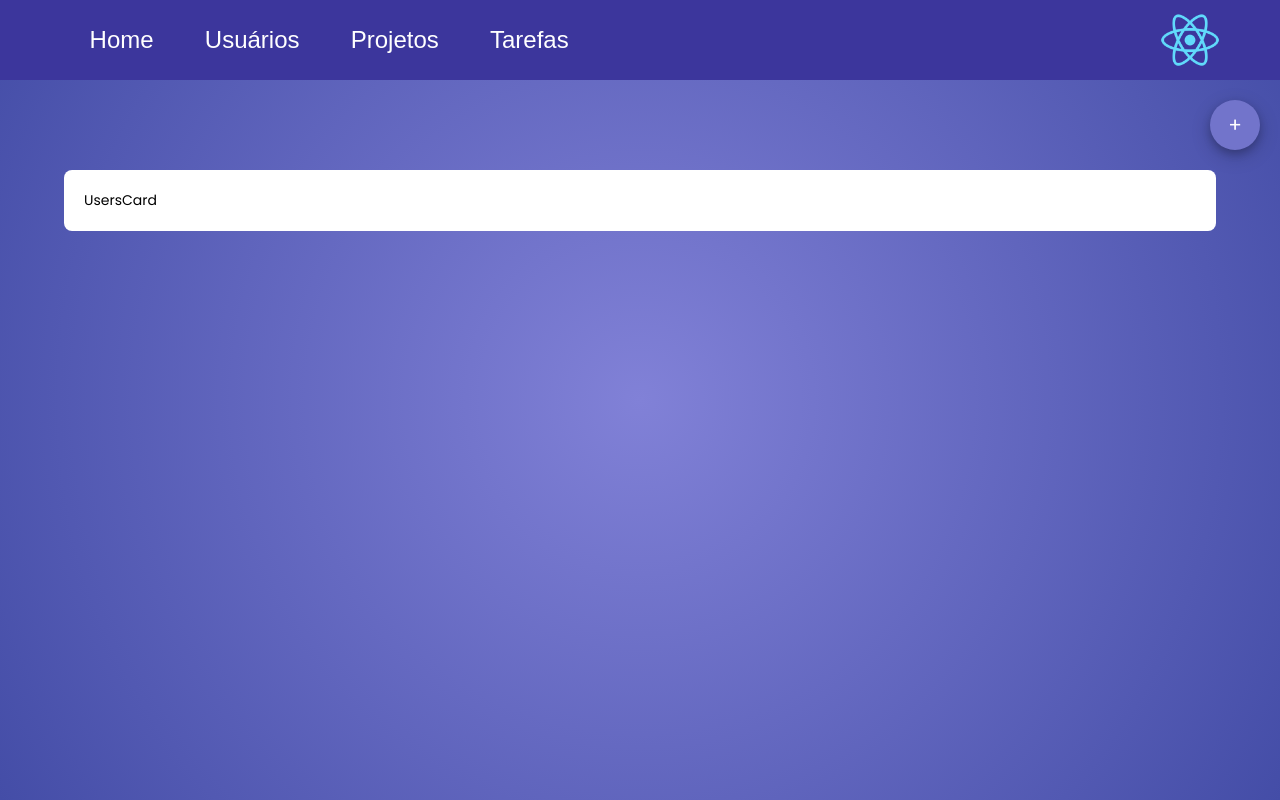
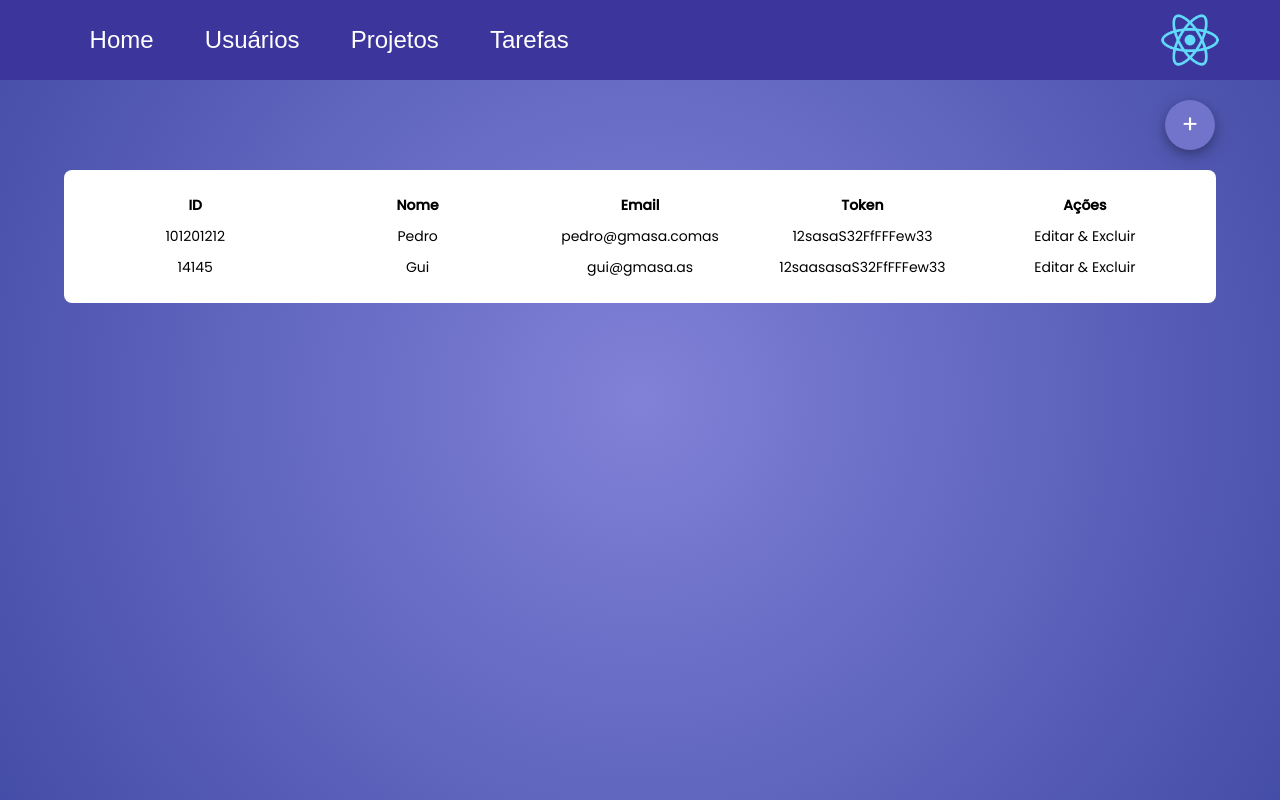
Before and after one commit to joaorjoaquim/ReactJS-NextJS-CRUD-Frontend, a React (Create React App) app: page /users in a window 1280 px wide. Built offline with nearby package versions, Linux system fonts and the light colour scheme.

Commit message:
users table

```diff
--- a/src/components/UsersCard/index.js
+++ b/src/components/UsersCard/index.js
@@ -1,12 +1,40 @@
 import React from 'react';
-import { AddButton, ListContainer, UsersContainer } from './styles';
+import { AddButton, ListContainer, UsersContainer, MyTable } from './styles';
 
 const UsersCard = () => {
     return (
         <>
             <UsersContainer>
                 <AddButton>+</AddButton>
-                <ListContainer>UsersCard</ListContainer>
+                <ListContainer>
+                    <MyTable>
+                        <thead>
+                            <tr>
+                                <th scope="col">ID</th>
+                                <th scope="col">Nome</th>
+                                <th scope="col">Email</th>
+                                <th scope="col">Token</th>
+                                <th scope="col">Ações</th>
+                            </tr>
+                        </thead>
+                        <tbody>
+                            <tr>
+                                <td>101201212</td>
+                                <td>Pedro</td>
+                                <td>pedro@gmasa.comas</td>
+                                <td>12sasaS32FfFFFew33</td>
+                                <td>Editar & Excluir</td>
+                            </tr>
+                            <tr>
+                                <td>14145</td>
+                                <td>Gui</td>
+                                <td>gui@gmasa.as</td>
+                                <td>12saasasaS32FfFFFew33</td>
+                                <td>Editar & Excluir</td>
+                            </tr>
+                        </tbody>
+                    </MyTable>
+                </ListContainer>
             </UsersContainer>
         </>
     );
--- a/src/components/UsersCard/styles.js
+++ b/src/components/UsersCard/styles.js
@@ -10,9 +10,11 @@ export const UsersContainer = styled.div`
 
 export const AddButton = styled.button`
     color: #fff;
-    font-size: 20px;
+    font-size: 25px;
     align-self: flex-end;
-    margin: 20px;
+    margin-top: 20px;
+    margin-right: 65px;
+    margin-bottom: 20px;
     font-family: 'Poppins', sans-serif;
     border: 30px;
     background-color: #7274cb;
@@ -28,11 +30,53 @@ export const AddButton = styled.button`
 `;
 
 export const ListContainer = styled.div`
-    align-items: center;
+    align-items: baseline;
+    justify-content: space-between;
     width: 90%;
     height: calc(100% - 80px);
     background-color: #fff;
     display: flex;
     border-radius: 8px;
     padding: 20px;
+    flex-direction: column;
+    overflow-x: auto;
 `;
+
+export const MyTable = styled.table`
+    display: flex;
+    flex-direction: column;
+    justify-content: space-evenly;
+    width: 100%;
+
+    thead {
+        width: 100%;
+        justify-content: space-evenly;
+    }
+
+    tr {
+        display: flex;
+        justify-content: space-evenly;
+        width: 100%;
+    }
+
+    th {
+        padding: 5px 10px;
+        width: 100%;
+        display: flex;
+        justify-content: space-evenly;
+    }
+
+    tbody {
+        width: 100%;
+        display: flex;
+        justify-content: space-evenly;
+        flex-direction: column;
+    }
+
+    td {
+        display: flex;
+        justify-content: space-evenly;
+        padding: 5px 10px;
+        width: 100%;
+    }
+`;
```
